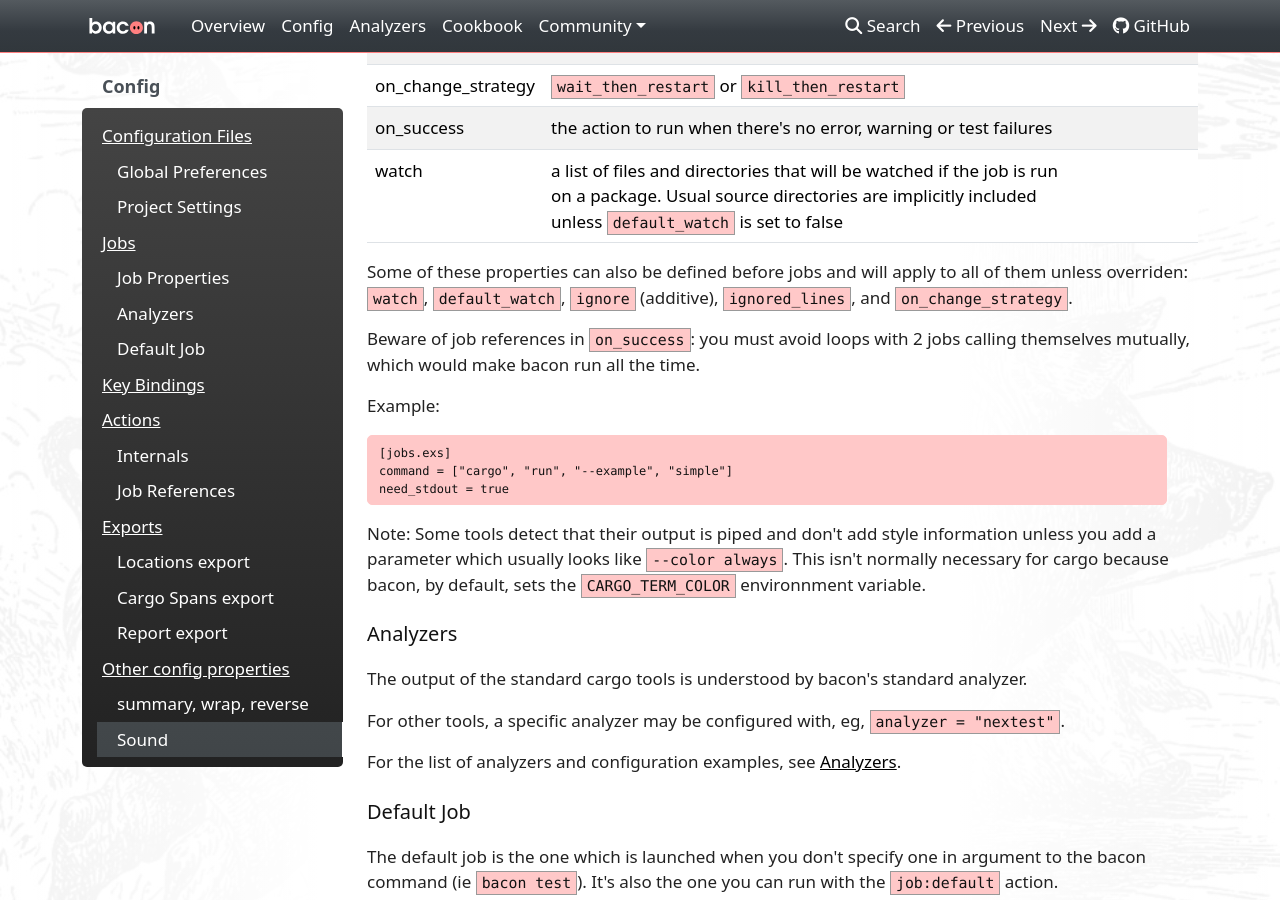
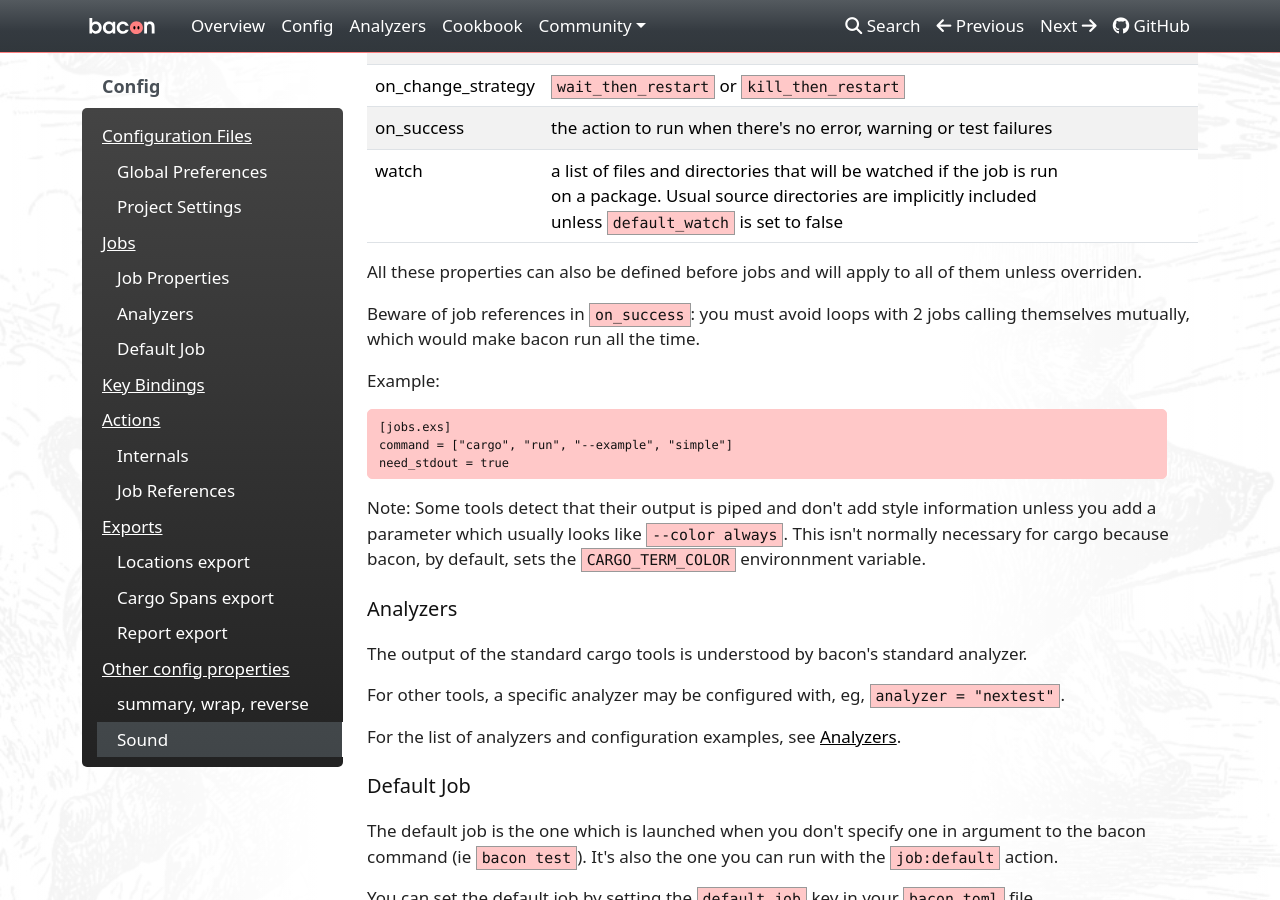
Before and after one commit to Canop/bacon, an MkDocs documentation site: the page built from website/docs/config.md, in a window 1280 px wide and 900 px high, scrolled down 2687 px. Built offline with MkDocs 1.6.1, drawn with Linux system fonts in a browser that asks for light colours; nearby versions of some CDN libraries; a style sheet for code colours, icons or effects is not loaded; some of the changed text lies outside the part shown.

Commit message:
update doc for job settings refactor

```diff
--- a/website/docs/config.md
+++ b/website/docs/config.md
@@ -93,7 +93,7 @@
 on_success | the action to run when there's no error, warning or test failures |
 watch | a list of files and directories that will be watched if the job is run on a package. Usual source directories are implicitly included unless `default_watch` is set to false |
 
-Some of these properties can also be defined before jobs and will apply to all of them unless overriden: `watch`, `default_watch`, `ignore` (additive), `ignored_lines`, and `on_change_strategy`.
+All these properties can also be defined before jobs and will apply to all of them unless overriden.
 
 Beware of job references in `on_success`: you must avoid loops with 2 jobs calling themselves mutually, which would make bacon run all the time.
 
```
Also changed, not shown: other parts of website/docs/config.md (+1 -1 lines).
